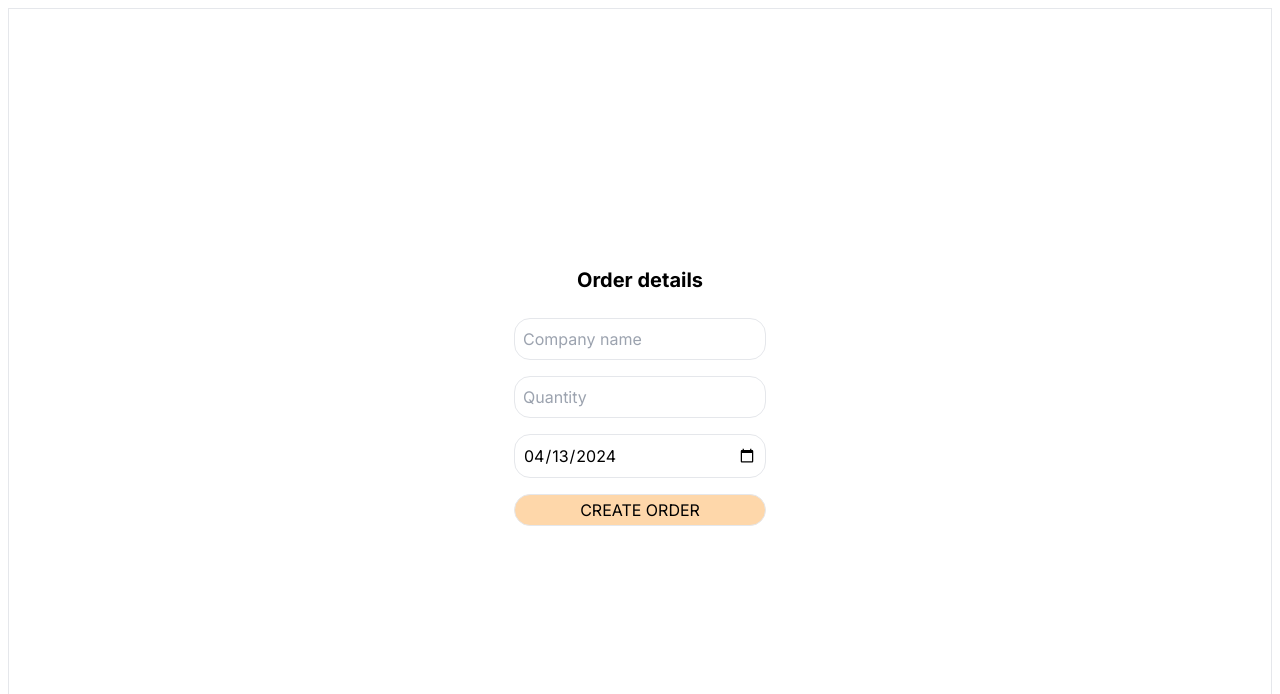
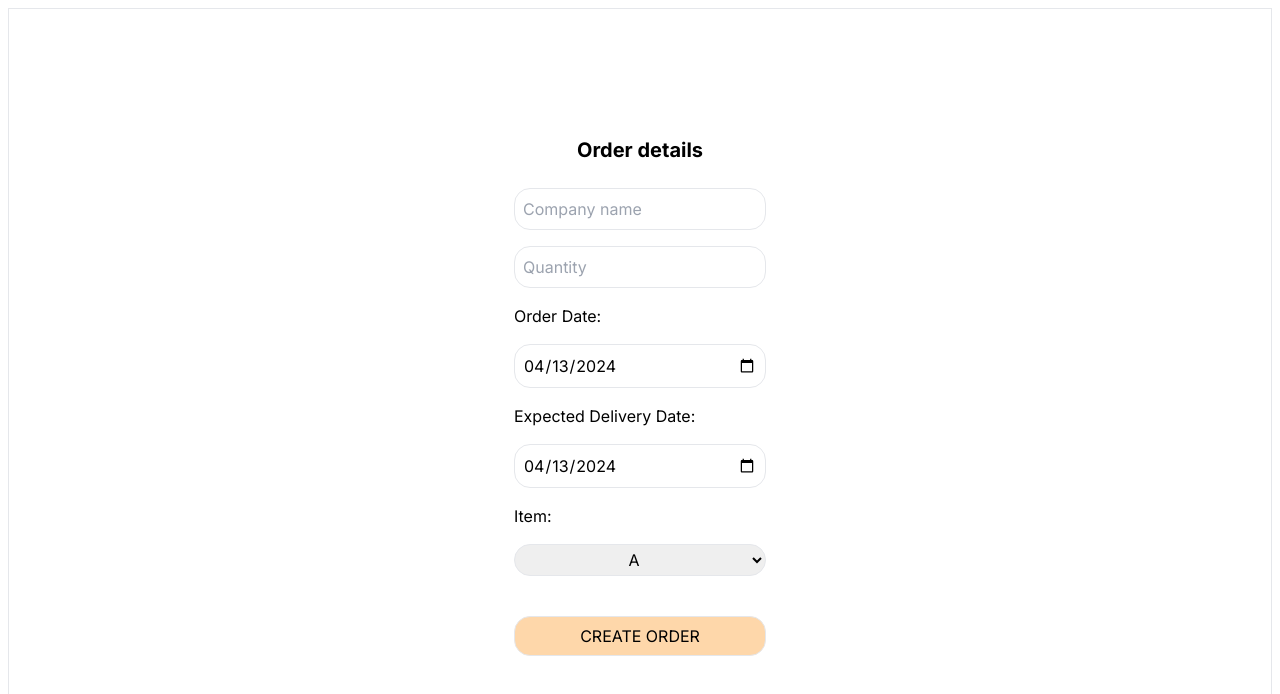
Before and after one commit to dexinho/andrew-prediction, a Next.js app: page / in a window 1280 px wide. Shown: the top 694 px of the page. Built offline with nearby package versions, Linux system fonts and the light colour scheme; no server answers.

Commit message:
added new field to form

```diff
--- a/src/actions/formAction.ts
+++ b/src/actions/formAction.ts
@@ -4,6 +4,7 @@ import supabase from "@/utility/supabaseConnection";
 import { revalidatePath } from "next/cache";
 
 export const testForm = async (formData: FormData) => {
+  console.log(FormData);
   const data = {
     factory: 1,
   };
--- a/src/components/Button.tsx
+++ b/src/components/Button.tsx
@@ -6,7 +6,7 @@ type ButtonProps = {
 const Button = ({ type, title }: ButtonProps) => {
   return (
     <button
-      className="border h-8 rounded-2xl bg-orange-200 hover:bg-slate-200"
+      className="border h-10 rounded-2xl bg-orange-200 hover:bg-slate-200"
       type={type}
     >
       {title}
--- a/src/components/Form.tsx
+++ b/src/components/Form.tsx
@@ -31,6 +31,7 @@ const Form = ({ title }: OrderProps) => {
             type="text"
             placeholder="Company name"
             name="companyName"
+            required
           />
           <input
             className="border p-2 rounded-2xl"
@@ -42,13 +43,31 @@ const Form = ({ title }: OrderProps) => {
             max={10}
             name="quantity"
           />
+          <label htmlFor="orderDate">Order Date:</label>
           <input
             className="border p-2 rounded-2xl"
             type="date"
             value={orderDate}
             onChange={handleFormDateChange}
             name="orderDate"
+            required
           />
+          <label htmlFor="expected-delivery">Expected Delivery Date:</label>
+          <input
+            className="border p-2 rounded-2xl"
+            type="date"
+            value={orderDate}
+            onChange={handleFormDateChange}
+            name="expected-delivery"
+          />
+          <label htmlFor="item">Item:</label>
+          <select
+            name="item"
+            className="text-center mb-6 border p-1 rounded-2xl"
+          >
+            <option value="A">A</option>
+            <option value="B">B</option>
+          </select>
           <Button type="submit" title="CREATE ORDER" />
         </div>
       </form>
--- a/src/utility/getTransactions.ts
+++ b/src/utility/getTransactions.ts
@@ -7,7 +7,8 @@ export const getTransactions = async (): Promise<Transaction[] | null> => {
   try {
     const { data, error }: PostgrestResponse<Transaction> = await supabase
       .from("transactions")
-      .select("id, order_id, from_state, to_state, timestamp");
+      .select("*")
+      .limit(100);
 
     if (error) {
       throw error;
```
